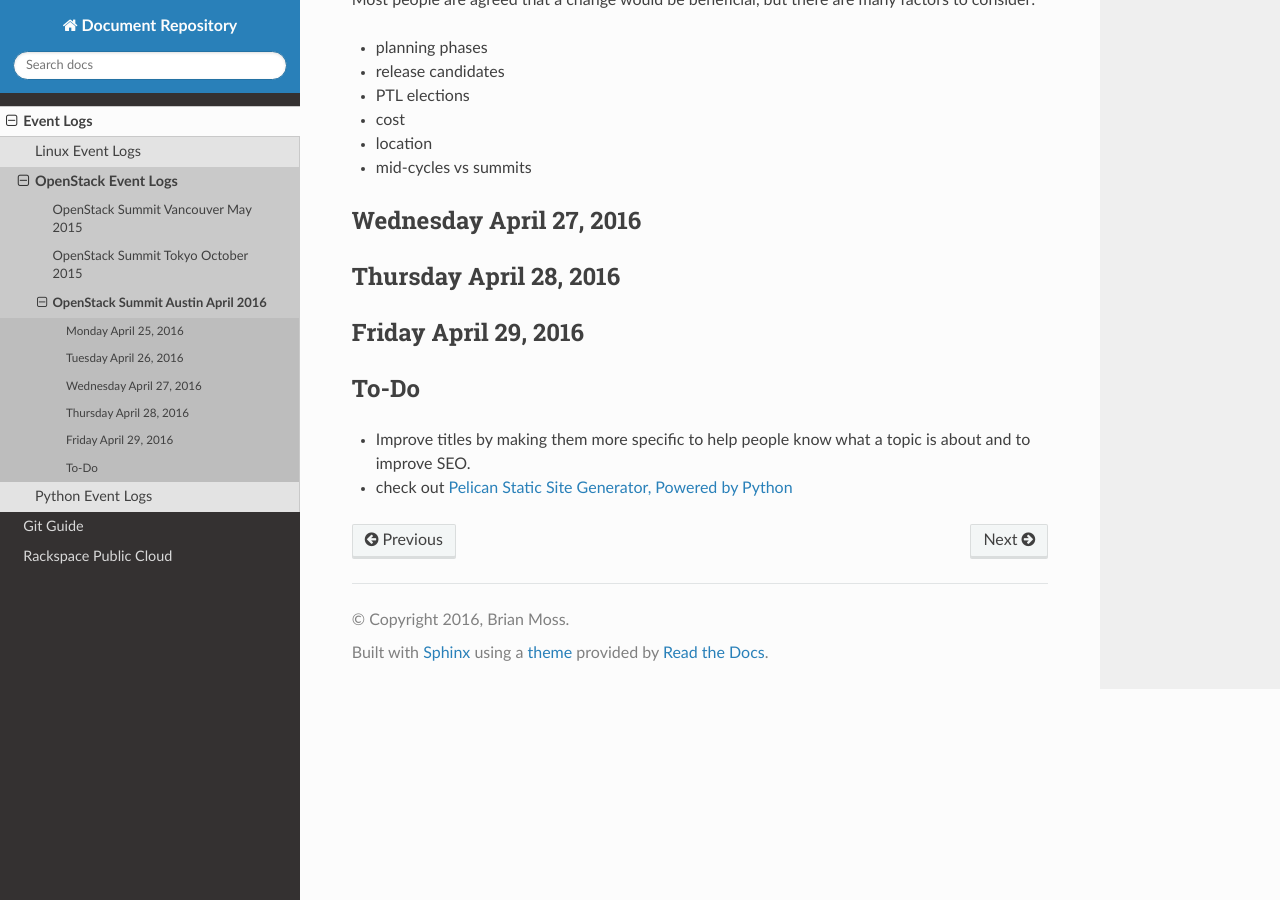
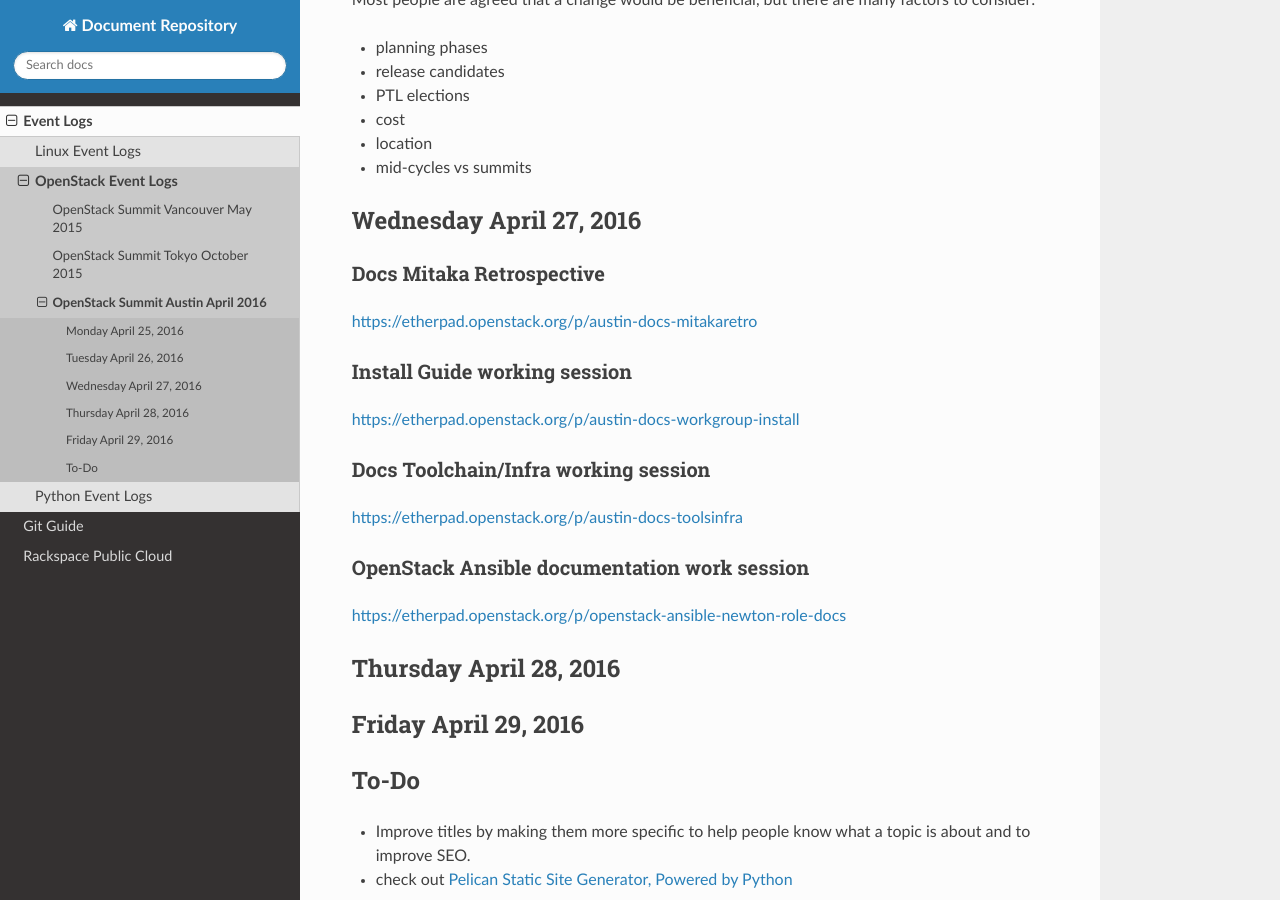
Before and after one commit to tgeles/docs, a Sphinx documentation site: the page built from docs/events/OS_summit_Apr_2016.rst, in a window 1280 px wide and 900 px high, scrolled down 4363 px. Built offline with Sphinx 7.4.7 and the Read the Docs theme 2.0.0, drawn with Linux system fonts in a browser that asks for light colours.

Commit message:
Summit day 3 update

```diff
--- a/docs/events/OS_summit_Apr_2016.rst
+++ b/docs/events/OS_summit_Apr_2016.rst
@@ -205,6 +205,22 @@ factors to consider:
 Wednesday April 27, 2016
 ~~~~~~~~~~~~~~~~~~~~~~~~
 
+Docs Mitaka Retrospective
+-------------------------
+https://etherpad.openstack.org/p/austin-docs-mitakaretro
+
+Install Guide working session
+-----------------------------
+https://etherpad.openstack.org/p/austin-docs-workgroup-install
+
+Docs Toolchain/Infra working session
+------------------------------------
+https://etherpad.openstack.org/p/austin-docs-toolsinfra
+
+OpenStack Ansible documentation work session
+--------------------------------------------
+https://etherpad.openstack.org/p/openstack-ansible-newton-role-docs
+
 
 Thursday April 28, 2016
 ~~~~~~~~~~~~~~~~~~~~~~~
```
